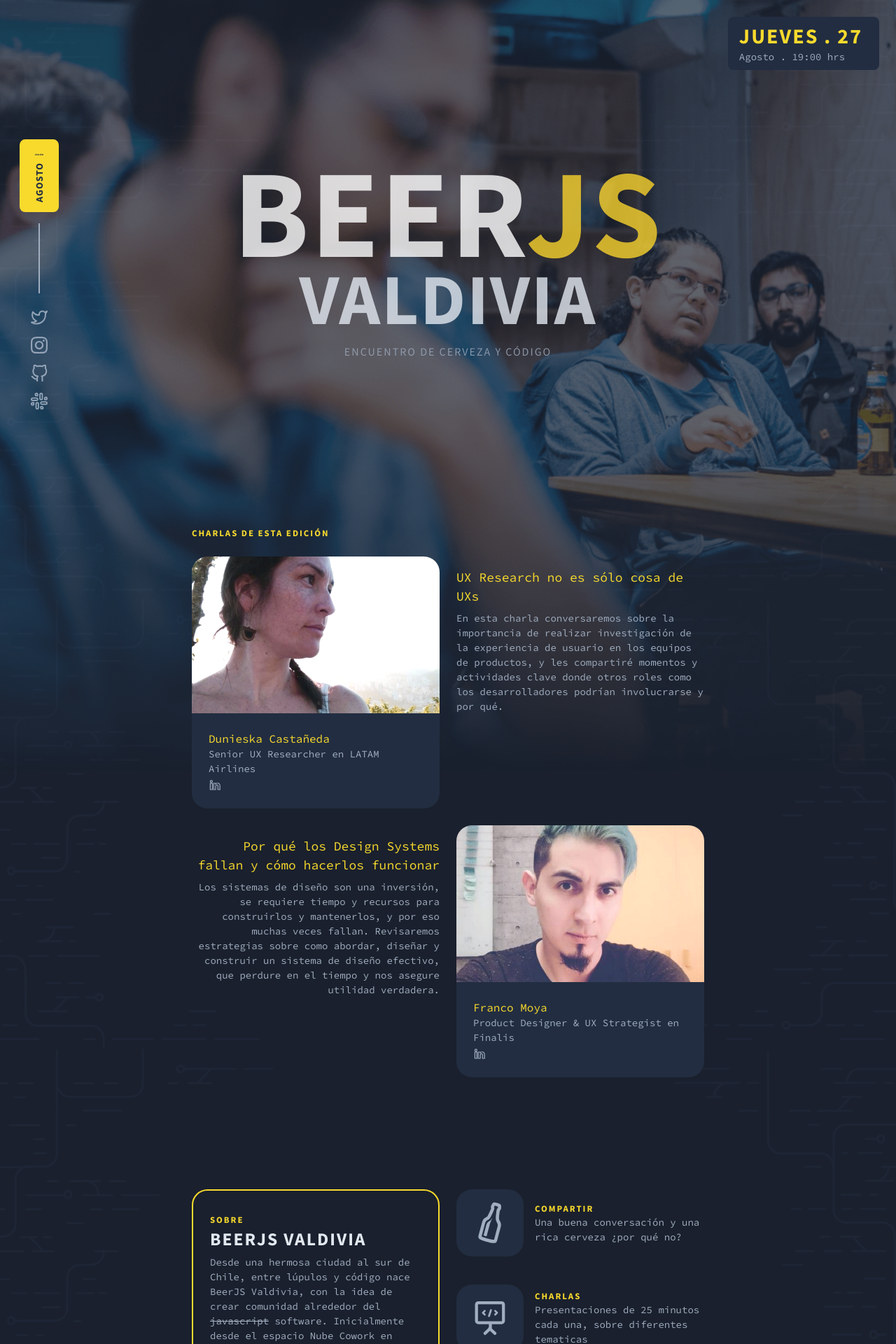
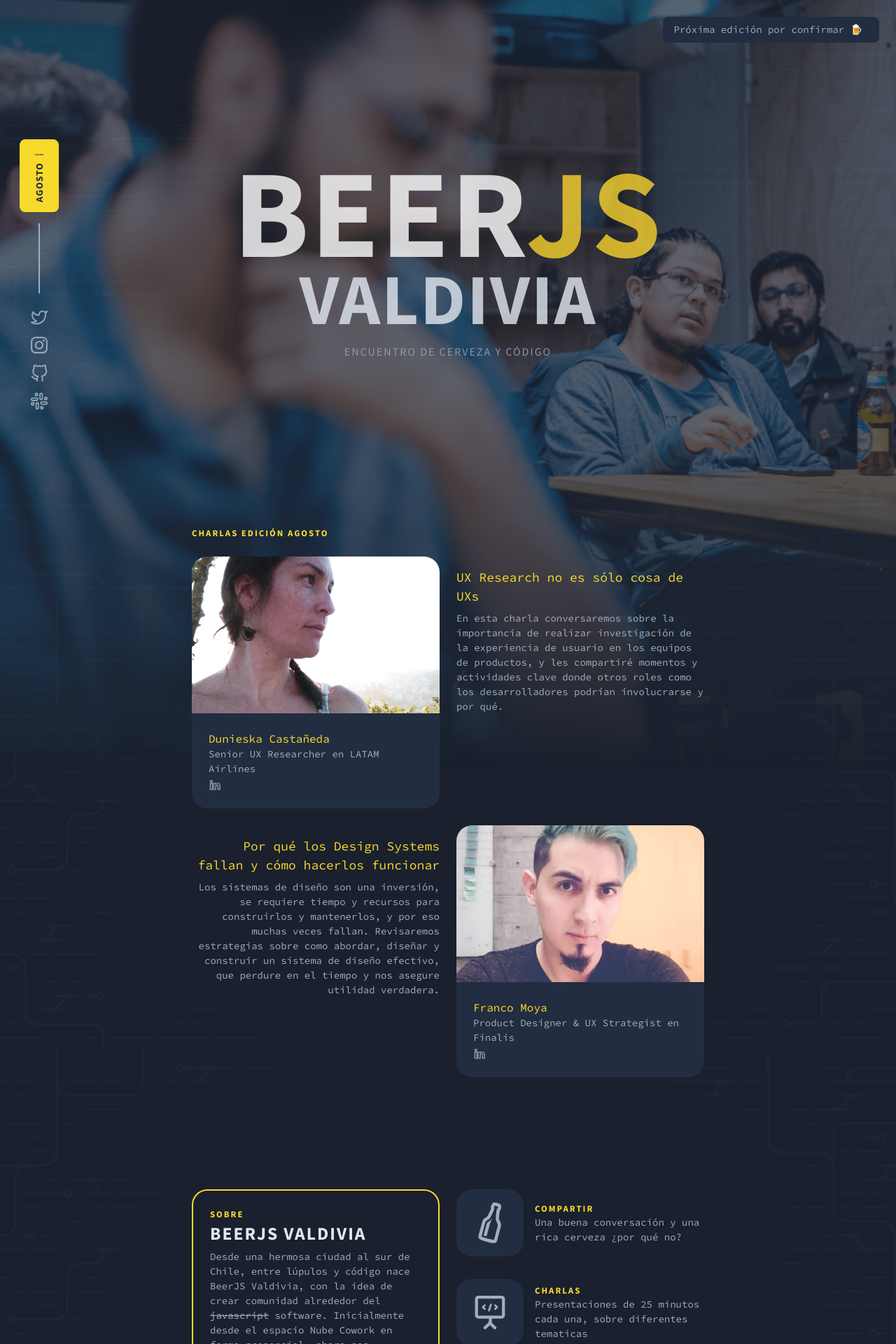
Before and after one commit to raulghm/beerjs-valdivia-site, a Next.js app: page / in a window 1280 px wide. Shown: the top 1920 px of the page at 70% size. Built offline with nearby package versions, Linux system fonts and the light colour scheme.

Commit message:
fix: ajustes prox edicion

```diff
--- a/src/components/attend/index.js
+++ b/src/components/attend/index.js
@@ -5,8 +5,8 @@
   return (
     <div className={styles.attend}>
       <div>
-        <div className={styles.attendHeading}>Jueves . 27</div>
-        <div className="text-sm">Agosto . 19:00 hrs</div>
+        {/* <div className={styles.attendHeading}>Próx. edición</div> */}
+        <div className="text-sm">Próxima edición por confirmar 🍺</div>
       </div>
       <div className="flex flex-row ml-4">
         {/* <a target="_blank" href="https://meet.jit.si/beerjsvaldivia">
--- a/src/pages/index.js
+++ b/src/pages/index.js
@@ -39,7 +39,7 @@
 
         <div>
           {/* Speakers */}
-          <div className="mb-6 label">Charlas de esta edición</div>
+          <div className="mb-6 label">Charlas edición Agosto</div>
           <div className="grid gap-6 md:grid-cols-2">
             <div className="md:mt-4">
               <div className="mb-2 text-lg text-primary">
@@ -90,7 +90,7 @@
 
         {/* About */}
         <div className="grid gap-6 mt-40 md:grid-cols-2">
-          <div className="px-6 py-8 border-2 rounded-xl bg-background border-primary">
+          <div className="p-6 border-2 rounded-xl bg-background border-primary">
             <div className="label">Sobre</div>
             <div className="mt-1 mb-2 title">BeerJS Valdivia</div>
             <div>
```
